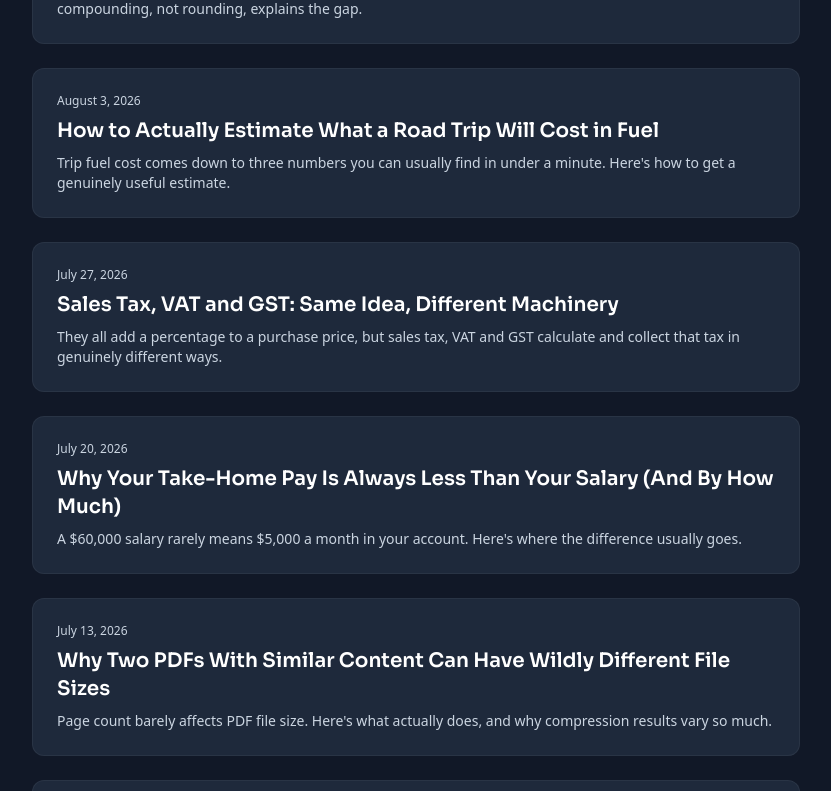
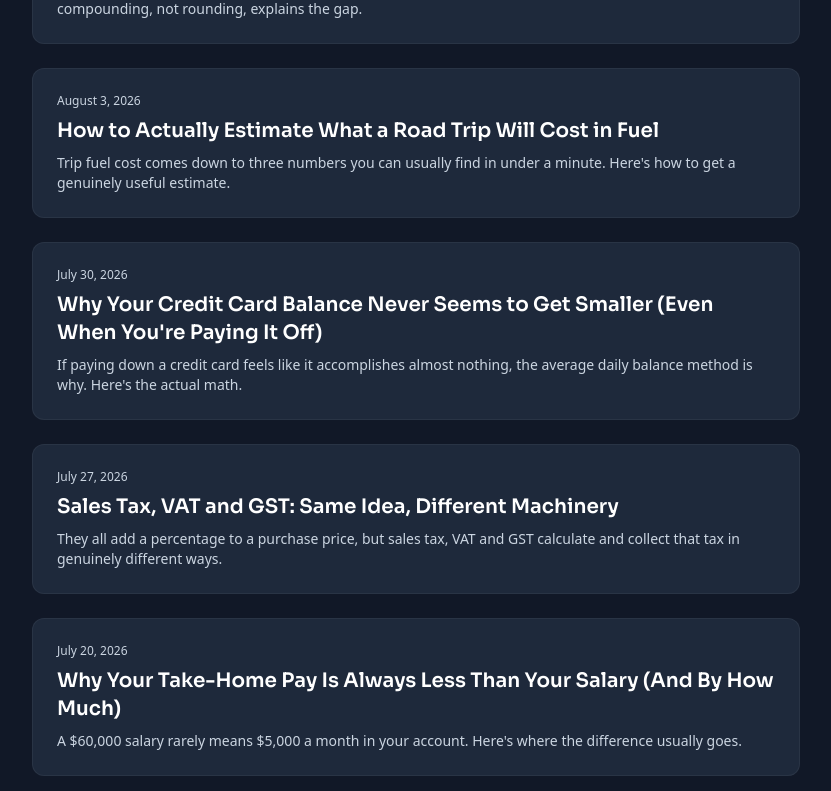
Before and after one commit to merondis/project-lighthouse, a Next.js app: page /blog in a window 1280 px wide. Shown: the part 600-1391 px from the top of the page, without its empty margins (224-1055 px from the left). Built offline with nearby package versions, Linux system fonts and the light colour scheme; no server answers.

Commit message:
content: add blog post - how credit card interest works

```diff
--- a/src/data/blog/posts.ts
+++ b/src/data/blog/posts.ts
@@ -223,8 +223,29 @@ relatedToolSlugs: ["compress-pdf", "merge-pdf", "split-pdf"],
     relatedToolSlugs: ["apy-calculator", "compound-interest-calculator", "simple-interest-calculator"],
     relatedPostSlugs: ["cagr-vs-average-annual-return"],
   },
-];
-
-export function getBlogPostBySlug(slug: string) {
+{
+    slug: "how-credit-card-interest-works",
+    title: "Why Your Credit Card Balance Never Seems to Get Smaller (Even When You're Paying It Off)",
+    metaDescription:
+      "Credit card interest is calculated daily on your average balance, not once a month. Here's exactly how the math works, and why minimum payments barely move the needle.",
+    excerpt:
+      "If paying down a credit card feels like it accomplishes almost nothing, the average daily balance method is why. Here's the actual math.",
+    publishedDate: "2026-07-30",
+    content: [
+      "You make a payment. You feel good about it. A month later, the balance has barely moved. If you've ever wondered why paying \"a lot\" on a credit card sometimes feels like it accomplishes almost nothing, the answer isn't that you're bad with money, it's that credit card interest is calculated in a way most people have never actually seen explained.",
+      "Most people assume their credit card charges interest once a month, based on whatever the statement balance says. That's not quite how it works. Card issuers use something called the average daily balance method. Instead of looking at your balance on one day, they track it every single day of your billing cycle, average it out, and then apply interest to that average. If you carry a balance for the whole month, you're paying interest on something close to your full balance for every one of those 30 days, not just a lump-sum monthly fee.",
+      "The formula looks like this: daily rate equals APR divided by 365, and interest charged equals the average daily balance multiplied by the daily rate, multiplied by the number of days in the billing cycle. That \"divide by 365\" step is the part that quietly does the damage. A card with a 22% APR doesn't feel like 22% when you look at one month's charge, it feels small, maybe 30 or 40 dollars. But that number repeats every single cycle, on a balance that often isn't shrinking nearly as fast as your payments suggest, because new purchases and the existing balance are both accruing interest simultaneously.",
+      "Here's the part that actually explains the \"why isn't this going down\" feeling: your payment doesn't apply directly and cleanly to your balance. It first has to cover whatever interest already accrued that cycle, and only what's left over actually reduces the principal. If you owe 3,000 at 22% APR and pay 150, and that month's interest charge was 54, only 96 of your payment actually reduced the debt. Pay the same 150 for six months, and the proportion going to interest barely changes unless the balance itself drops meaningfully, which is exactly why minimum payments can stretch a balance out for years.",
+      "This is also why paying even slightly above the minimum matters so much more than it seems like it should. Every extra dollar goes straight to principal, and a smaller principal means less interest charged next cycle, which means more of next month's payment goes to principal too. It compounds in your favor the same way debt compounds against you.",
+      "If you carry a balance right now, there are really two separate questions worth answering, and they're not the same question. The first is how much you're actually being charged this cycle, which tells you what your interest rate is really costing you in dollars, not just as an abstract percentage. The second, harder question is how long it will actually take to pay off, and how much it will eventually cost in total, since as your balance drops, so does the interest charged each month, which slowly, then quickly, accelerates your progress.",
+      "Our Credit Card Interest Calculator shows the actual per-cycle charge using the real average-daily-balance method issuers use, while our Credit Card Payoff Calculator projects how many months a given payment amount will actually take, and what it will cost in total interest by the time you're done.",
+      "Even a small extra payment, applied consistently, has an outsized effect over time, because of that compounding-in-reverse effect. An extra 50 dollars a month on a 5,000 balance at 20% APR can shave years off the payoff timeline, not just months, because every dollar that goes to principal early stops accruing interest for every remaining month of the loan's life.",
+      "If there's one habit worth building around credit card debt specifically, it's this: don't just look at the minimum payment number and default to it. Run the actual math for your real balance and rate, even once, so you know exactly what you're working with, not the vague sense of \"it feels like it's not moving,\" but the real number, and a real plan to change it.",
+    ],
+    relatedToolSlugs: ["credit-card-interest-calculator", "credit-card-payoff-calculator"],
+    relatedPostSlugs: [],
+  },
+ ];
+  export function getBlogPostBySlug(slug: string) {
   return blogPosts.find((post) => post.slug === slug);
 }
```
